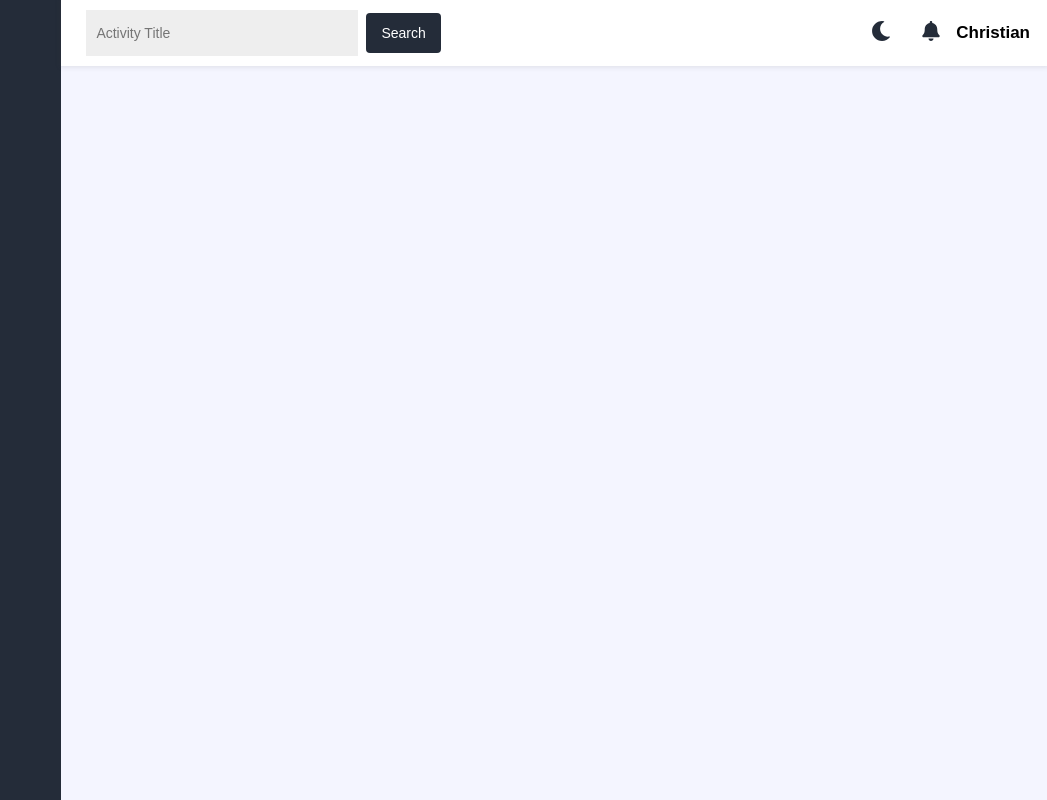
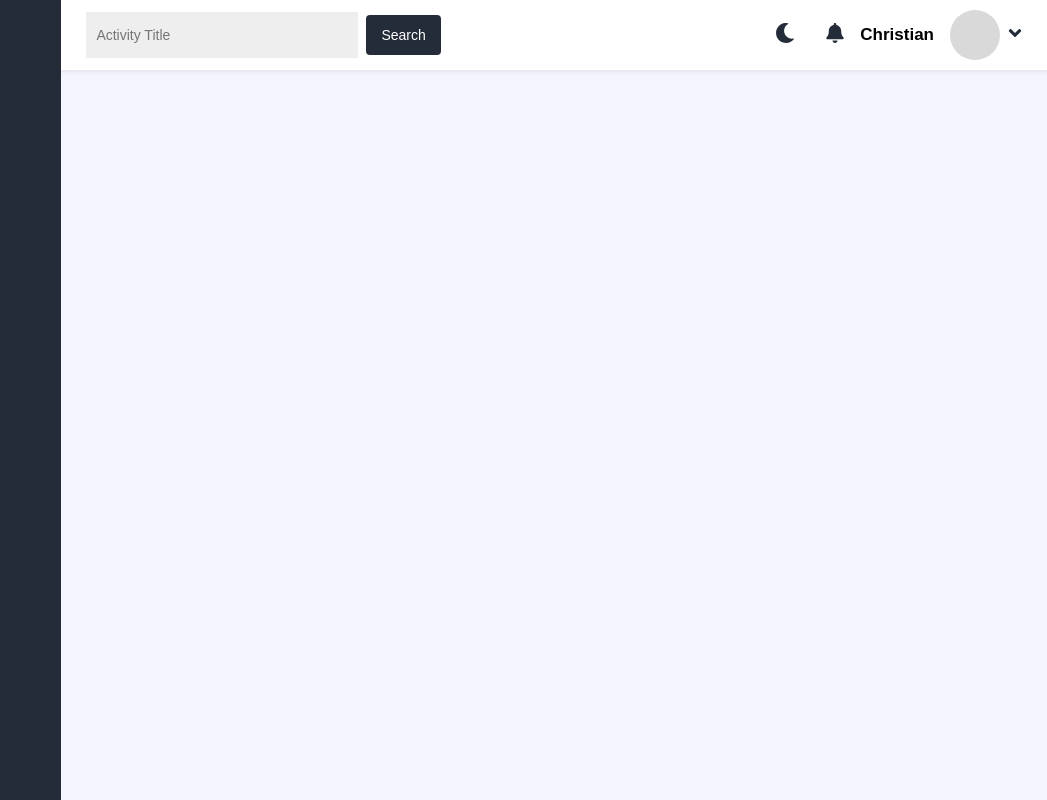
Before and after one commit to Praisecodes/Hazlo_Todo, a React (Vite) app: page /workarea in a window 1280 px wide. Shown: the whole page, without its empty margins (233-1280 px from the left). Built offline with nearby package versions, Linux system fonts and the light colour scheme.

Commit message:
[Update] Header done

```diff
--- a/src/components/workarea/header.jsx
+++ b/src/components/workarea/header.jsx
@@ -1,4 +1,4 @@
-import {FaBell, FaMoon} from "react-icons/fa"
+import {FaBell, FaMoon, FaAngleDown} from "react-icons/fa"
 
 function Header(){
     return (
@@ -12,6 +12,10 @@ function Header(){
                 <i><FaMoon /></i>
                 <i><FaBell /></i>
                 <p>Christian</p>
+                <div className="circle_dropdown">
+                    <div className="circle"></div>
+                    <i><FaAngleDown /></i>
+                </div>
             </div>
         </div>
         </>
--- a/src/styles/_workarea.scss
+++ b/src/styles/_workarea.scss
@@ -58,6 +58,22 @@
                     font-family: Arial;
                     font-weight: 700;
                 }
+                .circle_dropdown{
+                    display: flex;
+                    align-items: center;
+                    margin: 0 0 0 1rem;
+                    cursor: pointer;
+                    .circle{
+                        height: 50px;
+                        width: 50px;
+                        background-color: #d9d9d9;
+                        border-radius: 50%;
+                    }
+                    i{
+                        font-size: 20px;
+                        margin: 0;
+                    }
+                }
             }
         }
     }
--- a/src/styles/index.css
+++ b/src/styles/index.css
@@ -482,4 +482,20 @@ body {
   font-size: 17px;
   font-family: Arial;
   font-weight: 700;
+}
+.container .mainContainer .header .header_menu .circle_dropdown {
+  display: flex;
+  align-items: center;
+  margin: 0 0 0 1rem;
+  cursor: pointer;
+}
+.container .mainContainer .header .header_menu .circle_dropdown .circle {
+  height: 50px;
+  width: 50px;
+  background-color: #d9d9d9;
+  border-radius: 50%;
+}
+.container .mainContainer .header .header_menu .circle_dropdown i {
+  font-size: 20px;
+  margin: 0;
 }/*# sourceMappingURL=index.css.map */
```
Also changed, not shown: 1 other file (tests, documents, lock files or other folders).
